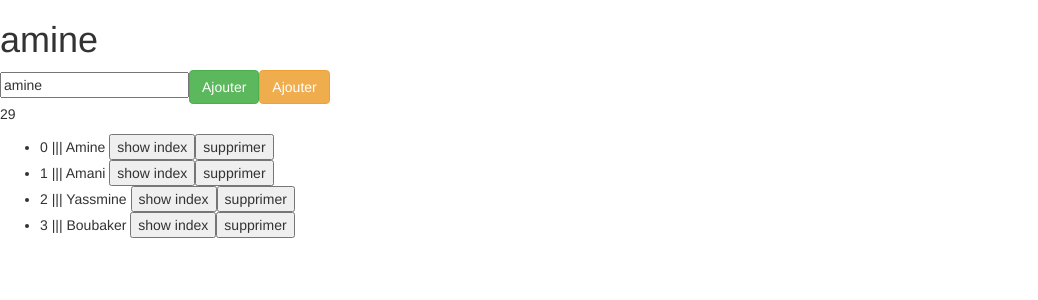
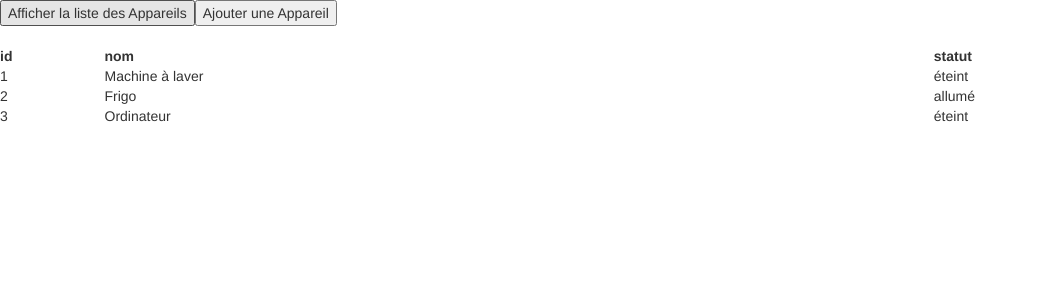
Before and after one commit to MohamedAmineDev/formationAngularSpringBoot, an Angular app: page / in a window 1280 px wide. Shown: the top 300 px of the page, without its empty margins (0-1038 px from the left). Built offline with nearby package versions, Linux system fonts and the light colour scheme.

Commit message:
séance 11/02/2021

```diff
--- a/src/app/app.component.html
+++ b/src/app/app.component.html
@@ -1,15 +1,34 @@
-<h1>{{nom| lowercase}}</h1>
-<input [(ngModel)]="nom" id="t" />
-<button class="btn btn-success" (click)="findT()">Ajouter</button>
-<button class="btn btn-warning" (click)=" findById()">Ajouter</button>
+<button (click)="switchTo()" >Afficher la liste des Appareils</button>
+<button (click)="navigateTo()">Ajouter une Appareil</button>
+<br/> <br/>
+<div *ngIf="modeAf=='true'">
+  <table class="table">
+    <tr>
+      <th> id</th>
+      <th>nom</th>
+      <th>statut</th>
+    </tr>
+  <tr *ngFor="let item of apps">
+    <td>{{item.id}}</td>
+    <td>{{item.name}}</td>
+    <td>{{item.status}}</td>
+  </tr>
+  </table>
+</div>
+<div *ngIf="modeAf=='false'" class="container">
+<form  class="form-group" >
+<label>id</label>
+<input type="text" [(ngModel)]="id" name="id" class="form-control"/>
+
+<label>name</label>
+<input type="text" [(ngModel)]="name" name="name" class="form-control" [ngStyle]="{color:getColor()}" />
+<label>statut</label>
+<input type="text" [(ngModel)]="statut" name="statut" class="form-control" />
+<button class="btn btn-success" (click)="ajouter()">ajouter une Appareil</button>
+</form>
 <p>
-  {{a+b}}
+  {{id|json}}
+  {{name|json}}
+  {{statut|json}}
 </p>
-
-  <ul>
-    <li *ngFor="let item of noms;let i=index">
-     {{i}} ||| {{item}} <button (click)="hey(i)" >show index</button>
-     <button (click)="delete(i)">supprimer</button>
-    </li>
-    <br/>
-  </ul>
+</div>
--- a/src/app/app.component.ts
+++ b/src/app/app.component.ts
@@ -1,4 +1,6 @@
 import { Component } from '@angular/core';
+import { Appareil } from './model/appareil';
+import { crudService } from './services/crudService';
 
 @Component({
   selector: 'app-root',
@@ -6,45 +8,104 @@ import { Component } from '@angular/core';
   styleUrls: ['./app.component.css']
 })
 export class AppComponent {
+apps;
+modeAf:string="true";
+// affichage :
+ mode:number=0;
+ verbe:string="afficher";
+  constructor(private service:crudService){
+
+  }
+  ngOnInit(): void {
+    //Called after the constructor, initializing input properties, and the first call to ngOnChanges.
+    //Add 'implements OnInit' to the class.
+    this.apps=this.service.getAppareil();
+
+  }
   title = 'tuto';
-  nom:string="amine";
-  noms=["Amine","Amani","Yassmine","Boubaker"];
-  a=15;
-  b=14;
-  connected=true;
-  findT(){
-   // this.remplirTab();
+  nom: string = "amine";
+  noms = ["Amine", "Amani", "Yassmine", "Boubaker"];
+  a = 15;
+  b = 14;
+  connected = true;
+  findT() {
+    // this.remplirTab();
 
     //console.log(this.nom);
     //let name=document.getElementById("v").textContent;
     console.log(this.nom);
     this.noms.push(this.nom);
-   // console.log(this.noms[i]);
-   // alert(this.nom);
-   // this.connected=false;
+    // console.log(this.noms[i]);
+    // alert(this.nom);
+    // this.connected=false;
   }
-  findById(){
-    let name=document.getElementById('t');
+  findById() {
+    let name = document.getElementById('t');
     //name.innerHTML="Hey guys !";
     console.log(name.innerText);
   }
-  remplirTab(){
-    let i=this.noms.length;
-    let l=i+21;
-    while(i<l){
-      this.noms.push("etudiant "+i);
+  remplirTab() {
+    let i = this.noms.length;
+    let l = i + 21;
+    while (i < l) {
+      this.noms.push("etudiant " + i);
       i++;
     }
   }
-  hey(id:number){
+  hey(id: number) {
     console.log(this.noms[id]);
   }
-  delete(id:number){
-    this.noms.splice(id,1);
+  delete(id: number) {
+    this.noms.splice(id, 1);
     //this.noms.pop(id);
   }
 
-  updateT(){
+  updateT() {
     console.log("Update table !");
   }
+
+  modeAffichage(){
+if(this.mode==0){
+  this.mode=1;
+  this.verbe="masquer";
+
 }
+else{
+  this.mode=0;
+  this.verbe="afficher";
+}
+  }
+
+  switchTo(){
+    this.modeAf="true";
+  }
+  navigateTo(){
+    this.modeAf="false";
+  }
+  id:number;
+  name:string="";
+  statut:string="";
+  ajouter(){
+    let  appareil:Appareil=new Appareil(this.id,this.name,this.statut);
+    this.service.ajoutAppareil(appareil);
+    alert("Ajout affecuté avec succès !");
+    this.switchTo();
+  }
+
+
+  /**
+   * controle de la couleur
+   */
+  getColor():string{
+    if(this.name.length<5){
+      return "red";
+    }
+    else{
+      return "green";
+    }
+
+  }
+  getvisible():string{
+    return "true";
+  }
+}
--- a/src/app/app.module.ts
+++ b/src/app/app.module.ts
@@ -2,6 +2,7 @@ import { BrowserModule } from '@angular/platform-browser';
 import { NgModule } from '@angular/core';
 import { AppComponent } from './app.component';
 import { FormsModule } from "@angular/forms";
+import { crudService } from './services/crudService';
 
 @NgModule({
   declarations: [
@@ -11,7 +12,9 @@ import { FormsModule } from "@angular/forms";
     BrowserModule,
     FormsModule
   ],
-  providers: [],
+  providers: [
+    crudService
+  ],
   bootstrap: [AppComponent]
 })
 export class AppModule { }
--- /dev/null
+++ b/src/app/model/appareil.ts
@@ -0,0 +1,11 @@
+export class Appareil{
+  public id:number;
+  public name:string;
+  public status:string;
+
+  public constructor(id:number,name:string,statut:string){
+    this.id=id;
+    this.name=name;
+    this.status=statut;
+  }
+}
--- /dev/null
+++ b/src/app/services/crudService.ts
@@ -0,0 +1,30 @@
+import { Injectable } from "@angular/core";
+import { Appareil } from "../model/appareil";
+
+@Injectable()
+export class crudService{
+  appareils:Appareil[] = [
+    {
+      id: 1,
+      name: 'Machine à laver',
+      status: 'éteint'
+    },
+    {
+      id: 2,
+      name: 'Frigo',
+      status: 'allumé'
+    },
+    {
+      id: 3,
+      name: 'Ordinateur',
+      status: 'éteint'
+    }
+];
+public constructor(){}
+public getAppareil():any{
+  return this.appareils;
+}
+public  ajoutAppareil(appareil:Appareil):void{
+  this.appareils.push(appareil);
+}
+}
```
Also changed, not shown: src/app/stockage/my.app.component.html (added, +19 -0 lines).
